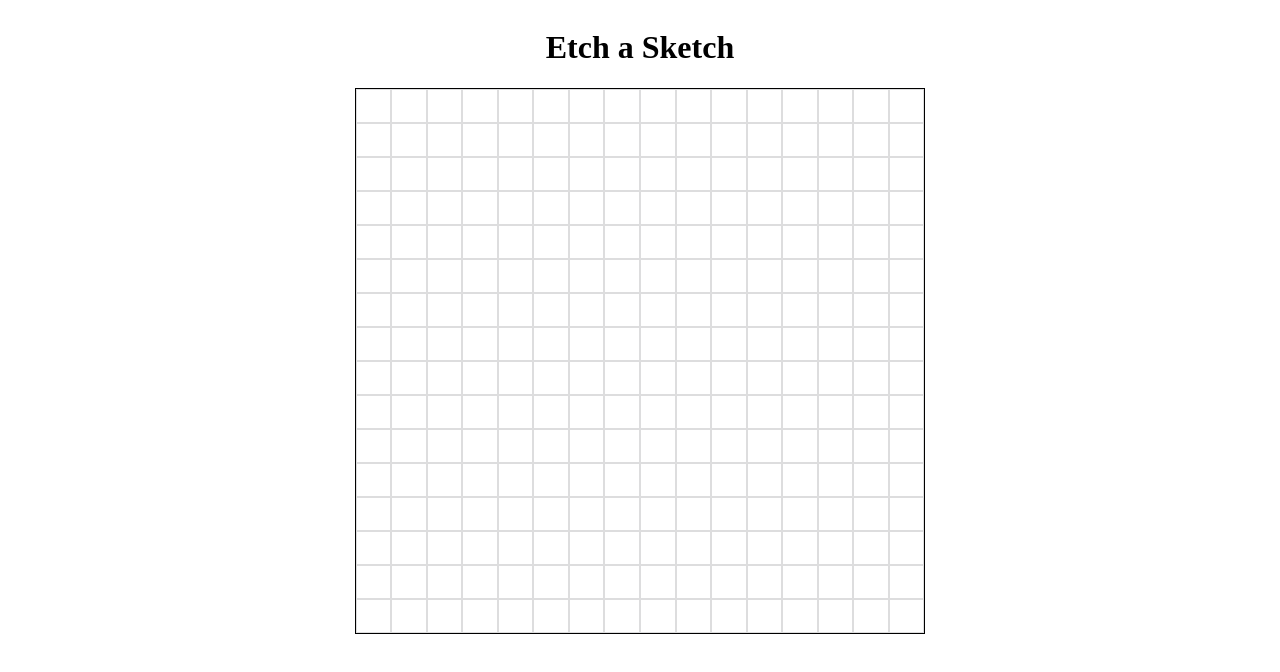
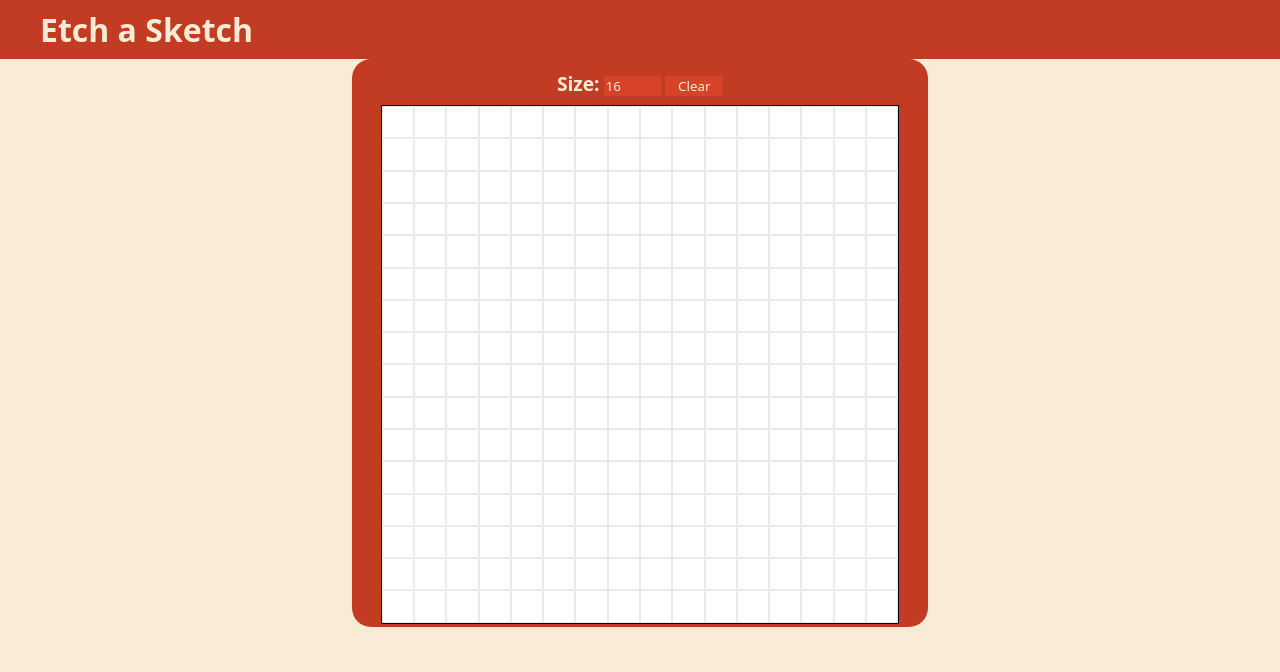
Before and after one commit to bishomilad/etch-a-sketch, a plain HTML site: page index.html in a window 1280 px wide. Drawn offline with Linux system fonts and the light colour scheme.

Commit message:
Fixed the aspect ratio issue and added a theme

```diff
--- a/etchASketch.js
+++ b/etchASketch.js
@@ -5,12 +5,10 @@ const gridContainer = document.querySelector(".container");
 const fillContainer = function(){
     const gridRowDiv = document.createElement("div");
     gridRowDiv.classList.add("gridRowDiv");
-    const gridrow =[];
     //create a row of gridsize of divs
     for(let i=0;i<gridSize;i++){
         const gridDiv = document.createElement("div");
         gridDiv.classList.add("gridDiv");
-        gridrow.push(gridDiv);
         gridRowDiv.appendChild(gridDiv);
     }
     //cloning that row each iteration
@@ -21,10 +19,14 @@ const fillContainer = function(){
 
 }
 
-gridContainer.addEventListener("mouseover", e =>{
+gridContainer.addEventListener("mouseout", e =>{
     if(e.target.classList.contains("gridDiv")){
         e.target.classList.add("hoveredOn");
     }
 })
 
 fillContainer();
+
+function deleteGrid(){
+gridContainer.querySelectorAll(".gridRowDiv").forEach(item => gridContainer.removeChild(item));
+}
--- a/index.html
+++ b/index.html
@@ -10,8 +10,24 @@
     <div class="header">
       <h1>Etch a Sketch</h1>
     </div>
-    <div class="popup hidden"></div>
-    <div class="container"></div>
+
+    <div class="background">
+      <div class="popup hidden"></div>
+      <div class="inputSection">
+        <label>Size:</label>
+        <input
+          class="inputText"
+          type="number"
+          value="16"
+          placeholder="Size"
+          min="1"
+          max="100"
+        />
+        <button class="clearBtn">Clear</button>
+      </div>
+
+      <div class="container"></div>
+    </div>
     <div class="footer"></div>
     <script src="etchASketch.js"></script>
   </body>
--- a/style.css
+++ b/style.css
@@ -1,37 +1,92 @@
+*{
+    box-sizing: border-box;
+        color: antiquewhite;
+    font-family:system-ui, -apple-system, BlinkMacSystemFont, 'Segoe UI', Roboto, Oxygen, Ubuntu, Cantarell, 'Open Sans', 'Helvetica Neue', sans-serif;
+}
+
 body{
     display: flex;
     justify-content: space-evenly;
     flex-direction: column;
     align-items: center;
+    margin: 0;
+    padding: 0;
+    background-color: antiquewhite;
 }
 
 .hidden{
     display: none;
 }
 
+h1{
+    margin: 0.5rem auto;
+    padding-left: 2.5rem;
+}
+
+.header{
+    text-align: left;
+    width: 100%;
+    background-color: rgb(194, 60, 36);
+}
+
+.inputSection label{
+    font-weight: 600;
+    font-size: 1.2rem;
+}
+
+.inputText, .clearBtn{
+    width: 20%;
+    background-color: rgba(223, 70, 43, 0.733);
+    border-style: none;
+}
+
+.inputSection{
+    margin: 0.5rem;
+    text-align: center;
+    align-content: center;
+    width: 50%;
+}
+
+.background{
+    width: 45%;
+    height: 50%;
+    display: flex;
+    flex-direction: column;
+    padding:0.2rem 0rem;
+    border-radius: 1.2rem;
+    background-color: rgb(194, 60, 36);
+    margin: 0;
+    align-items: center;
+
+}
+
+
 .container{
     border: 0.1rem black solid;
-    width:45%;
-    height: 45%;
+    width: 90%;
+    height: 35%;
     flex: 1 1 auto;
     display: flex;
+    aspect-ratio: 1/1;
     flex-direction: column;
     justify-content: center;
     gap: 0;
+    overflow: visible;
+    margin: 0;
+    background: rgb(255, 255, 255);
 }
 
 .gridDiv{
-    border: 0.002rem solid rgba(195, 194, 196, 0.555);
-    flex: 1 1 2rem;
-    height: 2rem;
-    width: 2rem;
+    border: 0.002rem solid rgba(195, 194, 196, 0.349);
+    flex: 1 1 auto;
+    max-height: fit-content;
+    aspect-ratio: 1/1;
 }
 
 .gridRowDiv{
     display: flex;
     flex-direction: row;
     flex: 1 1 auto;
-    min-height: 2rem;
     width: 100%;
     height: 100%;
     gap:0;
```
